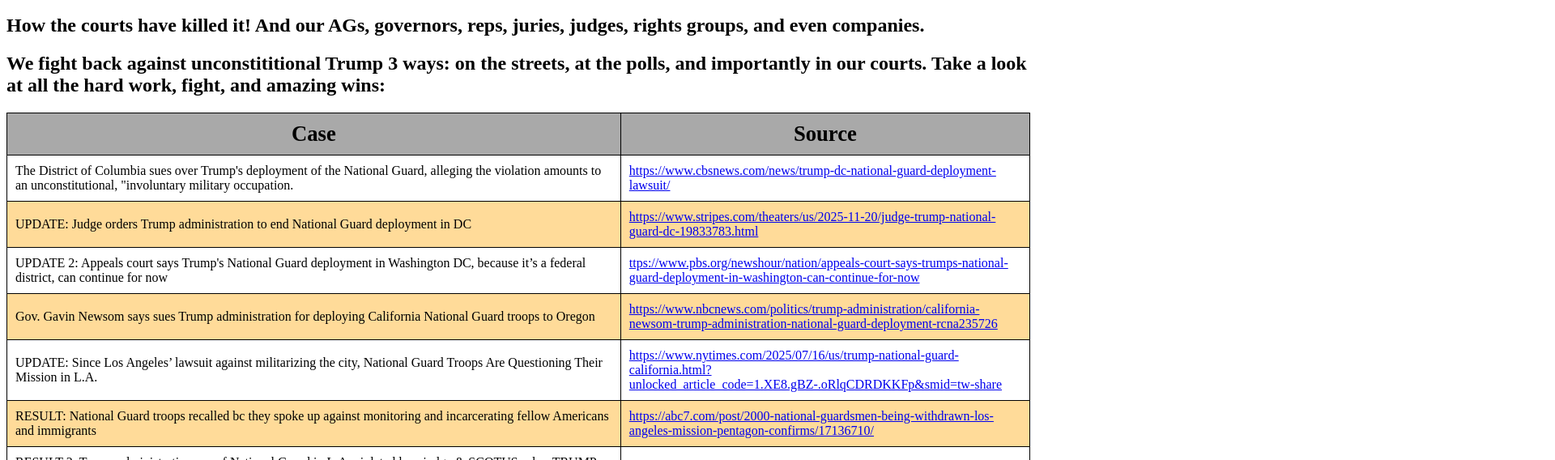
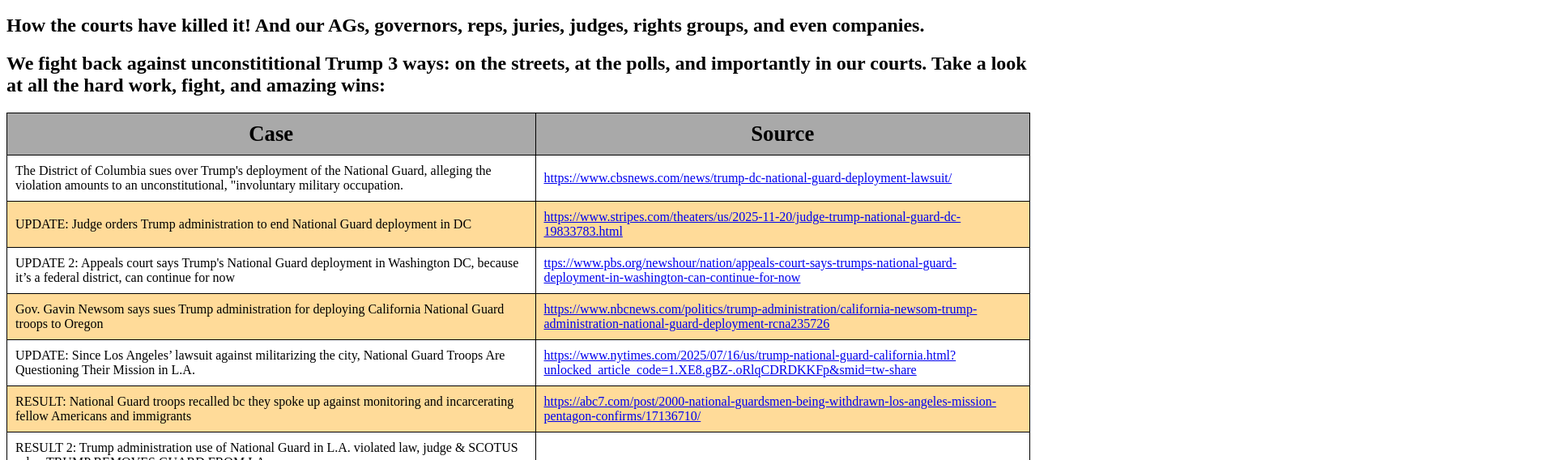
Before and after one commit to mba12/ssftest, a plain HTML site: page lists/index.html in a window 1280 px wide. Shown: the part 48-616 px from the top of the page at 81% size, 1920 px wide, since content can reach past the window. Drawn offline with Linux system fonts and the light colour scheme.

Commit message:
table width fix

```diff
--- a/lists/index.html
+++ b/lists/index.html
@@ -53,10 +53,6 @@ thead tr {
 <h2>We fight back against unconstititional Trump 3 ways: on the streets, at the polls, and importantly in our courts. Take a look at all the hard work, fight, and amazing wins:</h2>
 
 <table>
-  <colgroup>
-    <col style="width: 60%;">
-    <col style="width: 40%;">
-  </colgroup>
 <thead>
 <tr>
 	<th>Case</th><th>Source</th>
```
